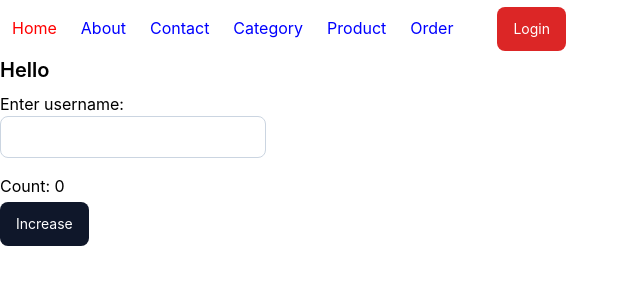
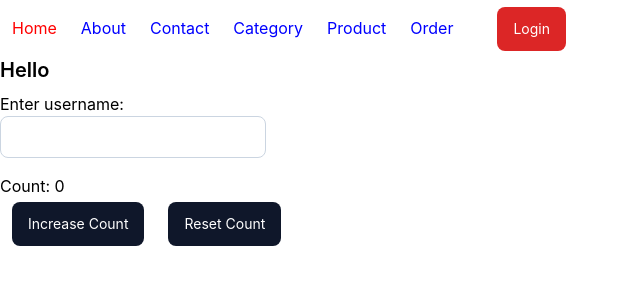
Before and after one commit to teshankalhara/CRUD_React_Front_End, a React (Vite) app: page / in a window 1280 px wide. Shown: the top 300 px of the page, without its empty margins (0-640 px from the left). Built offline with nearby package versions, Linux system fonts and the light colour scheme; a web font is replaced by a local one.

Commit message:
home page updt

```diff
--- a/src/pages/Home.tsx
+++ b/src/pages/Home.tsx
@@ -15,6 +15,10 @@ function Home() {
         setCount(count + 1)
     }
 
+    function resetCount() {
+        setCount(0)
+    }
+
     return (
         <>
             <NavBar />
@@ -28,7 +32,10 @@ function Home() {
 
                 <div className="container mx-auto">
                     <h1 className="mb-1">Count: {count}</h1>
-                    <button onClick={increaseCount} className="mb-5 py-3 px-4 bg-slate-900 text-white rounded-lg hover:bg-slate-700 text-sm">Increase</button>
+                    <div className="block">
+                    <button onClick={increaseCount} className="mb-5 mx-3 py-3 px-4 bg-slate-900 text-white rounded-lg hover:bg-slate-700 text-sm">Increase Count</button>
+                    <button onClick={resetCount} className="mb-5 mx-3 py-3 px-4 bg-slate-900 text-white rounded-lg hover:bg-slate-700 text-sm">Reset Count</button>
+                    </div>
                 </div>
 
                 {
```
